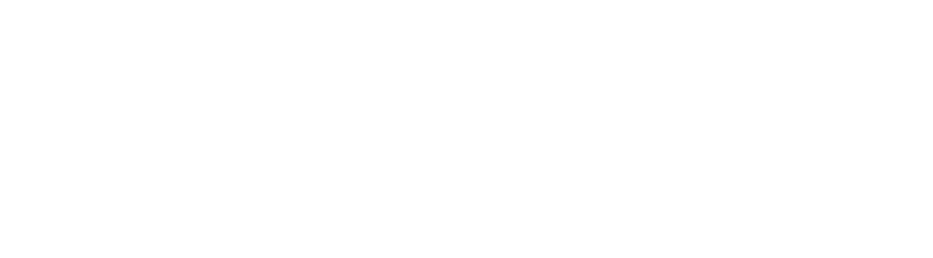
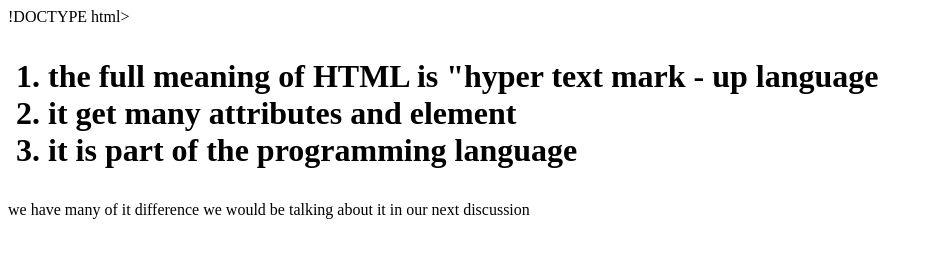
Before and after one commit to Quest989900/learning-git, a plain HTML site: page home/home.html in a window 1280 px wide. Shown: the whole page, without its empty margins (0-933 px from the left). Drawn offline with Linux system fonts and the light colour scheme.

Commit message:
add some element in html and some styling in css

```diff
--- a/home/home.css
+++ b/home/home.css
@@ -1,3 +1,9 @@
 body {
-    box-sizing: border-box;
+  box-sizing: border-box;
 }
+h1 {
+  font-size: medium;
+  font-family: "Times New Roman", Times, serif;
+  font-style: italic;
+  color: blue;
+}
--- a/home/home.html
+++ b/home/home.html
@@ -1,11 +1,21 @@
-<!DOCTYPE html>
+!DOCTYPE html>
 <html lang="en">
-<head>
-    <meta charset="UTF-8">
-    <meta name="viewport" content="width=device-width, initial-scale=1.0">
-    <title>Home</title>
-</head>
-<body>
-
-</body>
+  <head>
+    <meta charset="UTF-8" />
+    <meta name="viewport" content="width=device-width, initial-scale=1.0" />
+    <title>difference between html and css</title>
+  </head>
+  <body>
+    <h1>
+      <ol>
+        <li>the full meaning of HTML is "hyper text mark - up language</li>
+        <li>it get many attributes and element</li>
+        <li>it is part of the programming language</li>
+      </ol>
+    </h1>
+    <p>
+      we have many of it difference we would be talking about it in our next
+      discussion
+    </p>
+  </body>
 </html>
```
